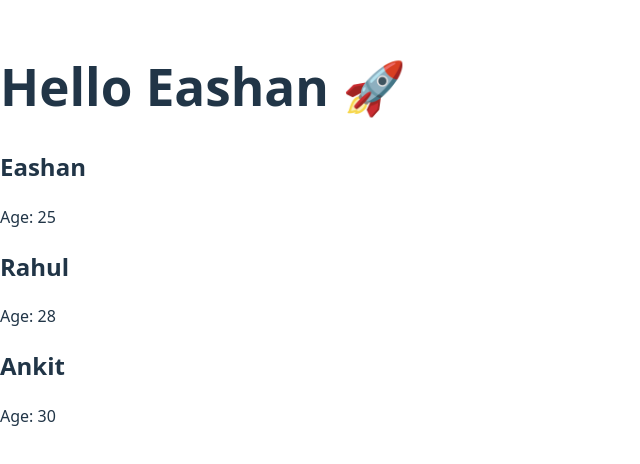
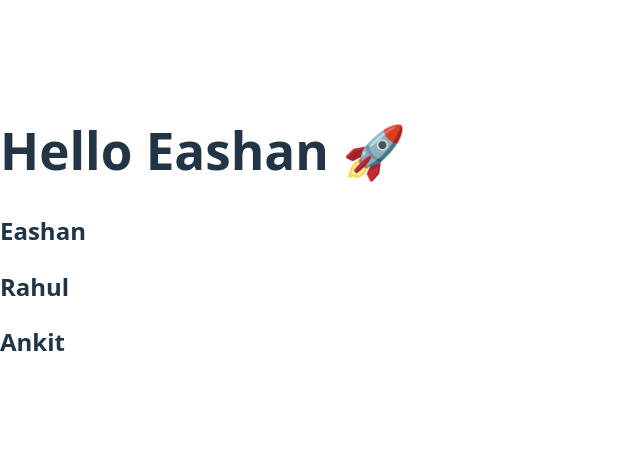
Before and after one commit to eashan2711/react-journey, a React (Vite) app: page / in a window 1280 px wide. Shown: the part 166-630 px from the top of the page, without its empty margins (0-640 px from the left). Built offline with nearby package versions, Linux system fonts and the light colour scheme.

Commit message:
Created reusable UserCard component using props

```diff
--- a/src/App.jsx
+++ b/src/App.jsx
@@ -5,9 +5,9 @@ function App() {
     <div>
       <h1>Hello Eashan 🚀</h1>
 
-      <UserCard name="Eashan" age="25" />
-      <UserCard name="Rahul" age="28" />
-      <UserCard name="Ankit" age="30" />
+      <UserCard name="Eashan" />
+      <UserCard name="Rahul" />
+      <UserCard name="Ankit" />
 
     </div>
   );
--- a/src/UserCard.jsx
+++ b/src/UserCard.jsx
@@ -1,8 +1,7 @@
-const UserCard = (props) => {
+const UserCard = ({ name }) => {
   return (
     <div>
-      <h2>{props.name}</h2>
-      <p>Age: {props.age}</p>
+      <h2>{name}</h2>
     </div>
   );
 };
```
